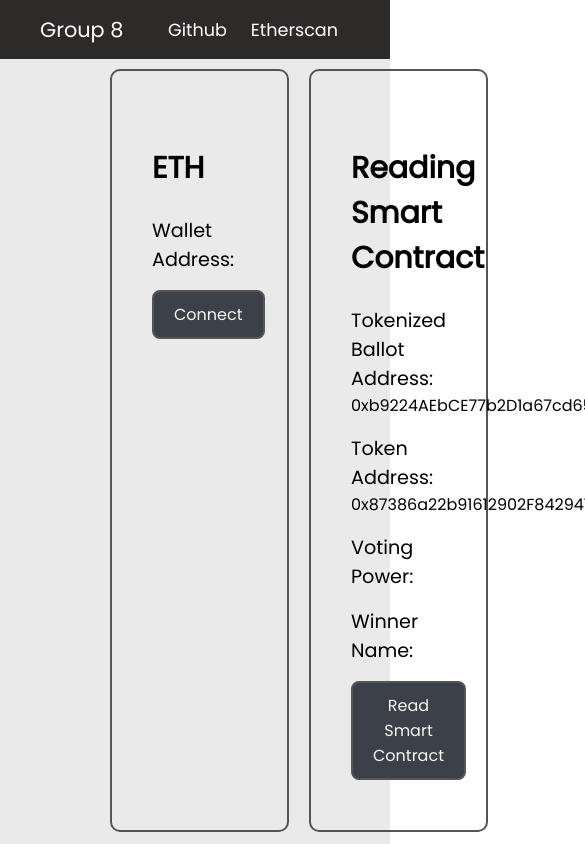
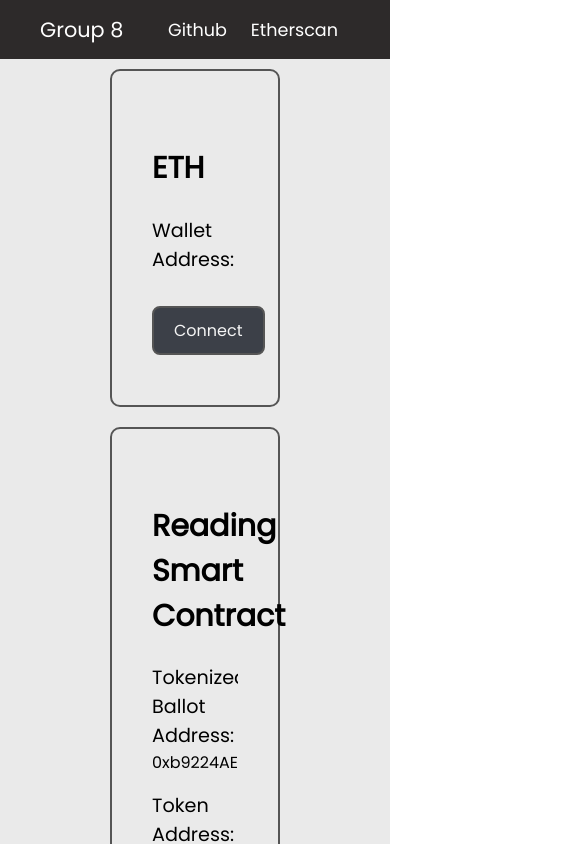
Before and after one commit to Nikos-Salichos/Solidity-Bootcamp-Encode, a React (Create React App) app in the folder weekend-project-4/tokenized-ballot/: page / in a window 390 px wide. Shown: the top 844 px of the page, 585 px wide, since content can reach past the window. Built offline with nearby package versions, Linux system fonts and the light colour scheme.

Commit message:
Improving UI design

```diff
--- a/weekend-project-4/tokenized-ballot/src/App.css
+++ b/weekend-project-4/tokenized-ballot/src/App.css
@@ -32,7 +32,7 @@
 .App p {
   font-size: 1rem;
   font-weight: 500;
-  text-overflow: ellipsis;
+  overflow: scroll;
 }
 
 .inner-container-full {
@@ -48,6 +48,7 @@
   margin: 10px 10px;
   align-items: center;
   width: 50%;
+  max-width: 515px;
   border-radius: 10px;
   border: 2px solid #555555;
 }
@@ -70,3 +71,14 @@
   font-size: 1.2rem;
   font-weight: 500;
 }
+
+@media screen and (max-width: 768px) {
+  .grid-section {
+    flex-direction: column;
+  }
+
+  .inner-container {
+    width: auto;
+    max-width: none;
+  }
+}
--- a/weekend-project-4/tokenized-ballot/src/components/delegate.tsx
+++ b/weekend-project-4/tokenized-ballot/src/components/delegate.tsx
@@ -36,7 +36,7 @@ function Delegate({ accounts, setAccounts }: { accounts: any; setAccounts: any }
       <h2>Delegate</h2>
         <p><b>Delegate Address:</b> {accounts[0]}</p>
         <p><b>Delegate Transaction Hash:</b> {transactionHash}</p>
-        <p>{delegateToAddress}</p>
+        <p><b>Delegating To: </b>{delegateToAddress}</p>
       <button className="button" onClick={delegateTokens}>
         Delegate
       </button>
--- a/weekend-project-4/tokenized-ballot/src/components/vote.tsx
+++ b/weekend-project-4/tokenized-ballot/src/components/vote.tsx
@@ -24,6 +24,7 @@ function Vote({ accounts, setAccounts }: { accounts: any; setAccounts: any }) {
   async function vote() {
     if (accounts[0] !== "undefined") {
       console.log("Voting started");
+
       const providerRpcKey = process.env.REACT_APP_PROVIDER_RPC_KEY;
       const walletAddress = process.env.REACT_APP_WALLET_ADDRESS;
       const privateKey = process.env.REACT_APP_PRIVATE_KEY;
@@ -50,7 +51,6 @@ function Vote({ accounts, setAccounts }: { accounts: any; setAccounts: any }) {
         setTransactionHash("block not yet mined");
       }
     }
-
   }
 
   return (
```
